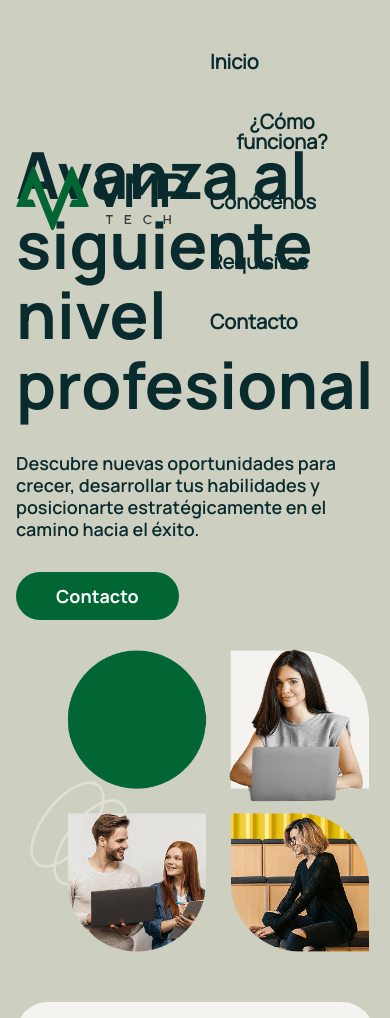
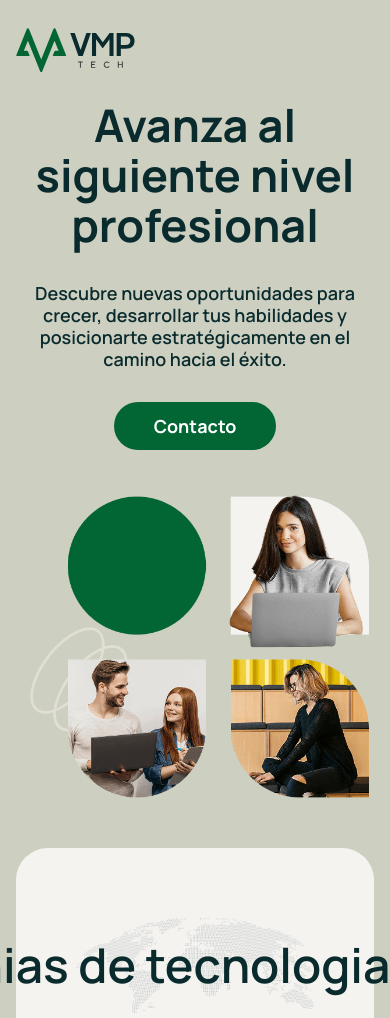
Before and after one commit to Mazagonzalez/vpm-page, an Astro site: page / in a window 390 px wide. Shown: the top 1018 px of the page. Built offline with nearby package versions, Linux system fonts and the light colour scheme; Astro itself is replaced by a stand-in of ours.

Commit message:
style: section #1 responsive

```diff
--- a/src/components/home/hero-section.astro
+++ b/src/components/home/hero-section.astro
@@ -2,20 +2,20 @@
 import Button from "@/components/common/button.astro";
 ---
 
-<section id="hero" class="size-screen pt-[140px] pb-[50px]">
-    <div class="flex flex-col lg:flex-row justify-center items-center gap-4">
-        <div class="col gap-8">
-            <h1 class="text-[65px] leading-[70px] font-bold into-left">
+<section id="hero" class="size-screen pt-[100px] lg:pt-[140px] pb-[50px]">
+    <div class="flex flex-col lg:flex-row justify-center items-center gap-8 lg:gap-4">
+        <div class="col gap-8 text-center lg:text-start">
+            <h1 class="text-[45px] leading-[50px] lg:text-[65px] lg:leading-[70px] font-bold into-left">
                 Avanza al siguiente <br class="br-hidden">
                 nivel profesional
             </h1>
 
-            <p class="font-semibold text-[18px] leading-[22px] into-left-2">
+            <p class="text-sm lg:text-base font-semibold text-[18px] leading-[22px] into-left-2">
                 Descubre nuevas oportunidades para crecer, desarrollar tus habilidades <br class="br-hidden">
                 y posicionarte estratégicamente en el camino hacia el éxito.
             </p>
 
-            <Button className="into-left-3" />
+            <Button className="mx-auto lg:mx-0 into-left-3" />
         </div>
 
         <img
--- a/src/components/icons/icon-vpm.astro
+++ b/src/components/icons/icon-vpm.astro
@@ -1,4 +1,4 @@
-<svg xmlns="http://www.w3.org/2000/svg" width="174" height="87" viewBox="0 0 174 87" fill="none">
+<svg xmlns="http://www.w3.org/2000/svg" viewBox="0 0 174 87" fill="none" {...Astro.props} >
     <path d="M90.549 58L78.658 24.489H85.191L93.698 49.352L102.017 24.489H108.55L96.8 58H90.549ZM116.082 33.607V58H110.207V24.489H115.941L125.811 38.025L135.728 24.536H141.415V58H135.54V33.372L134.553 35.017L126.14 46.391H125.247L116.881 34.97L116.082 33.607ZM152.026 47.425V58H145.963V24.489H158.606C161.614 24.489 164.058 24.959 166.032 25.946C169.98 27.826 171.907 31.351 171.907 35.863C171.907 42.913 167.724 47.472 158.841 47.425H152.026ZM152.026 29.753V42.161H158.747C163.212 42.161 165.75 39.952 165.75 35.863C165.75 32.197 163.447 29.753 158.606 29.753H152.026Z" fill="#0A2B2D"/>
     <path d="M96.7674 66.1233V67.3997H94.0846V75.0524H92.6828V67.3997H90V66.1233H96.7674Z" fill="#3B3B3B"/>
     <path d="M115.215 73.776V75.0524H108.768V66.1233H115.089V67.3997H110.169V69.7593H114.069V71.0356H110.169V73.776H115.215Z" fill="#3B3B3B"/>
--- a/src/components/navbar.astro
+++ b/src/components/navbar.astro
@@ -3,12 +3,12 @@ import IconVpm from "@/components/icons/icon-vpm.astro";
 ---
 
 <nav id="nav" class="w-full fixed z-50 bg-transparent">
-    <div id="cont" class="size-screen py-8 row justify-between items-center">
+    <div id="cont" class="size-screen py-4 lg:py-8 row justify-between items-center">
         <button onclick="scrollToSection('hero')" class="cursor-pointer">
-            <IconVpm />
+            <IconVpm class="w-[120px] lg:w-[174px]" />
         </button>
 
-        <div>
+        <div class="hidden lg:block">
             <button class="btn-nav">
                 Inicio
             </button>
@@ -57,7 +57,7 @@ import IconVpm from "@/components/icons/icon-vpm.astro";
 
     @keyframes paddingAnimation {
         to {
-            padding: 0px 16px;
+            padding: 4px 16px;
             transition: all 1s;
         }
     }
```
